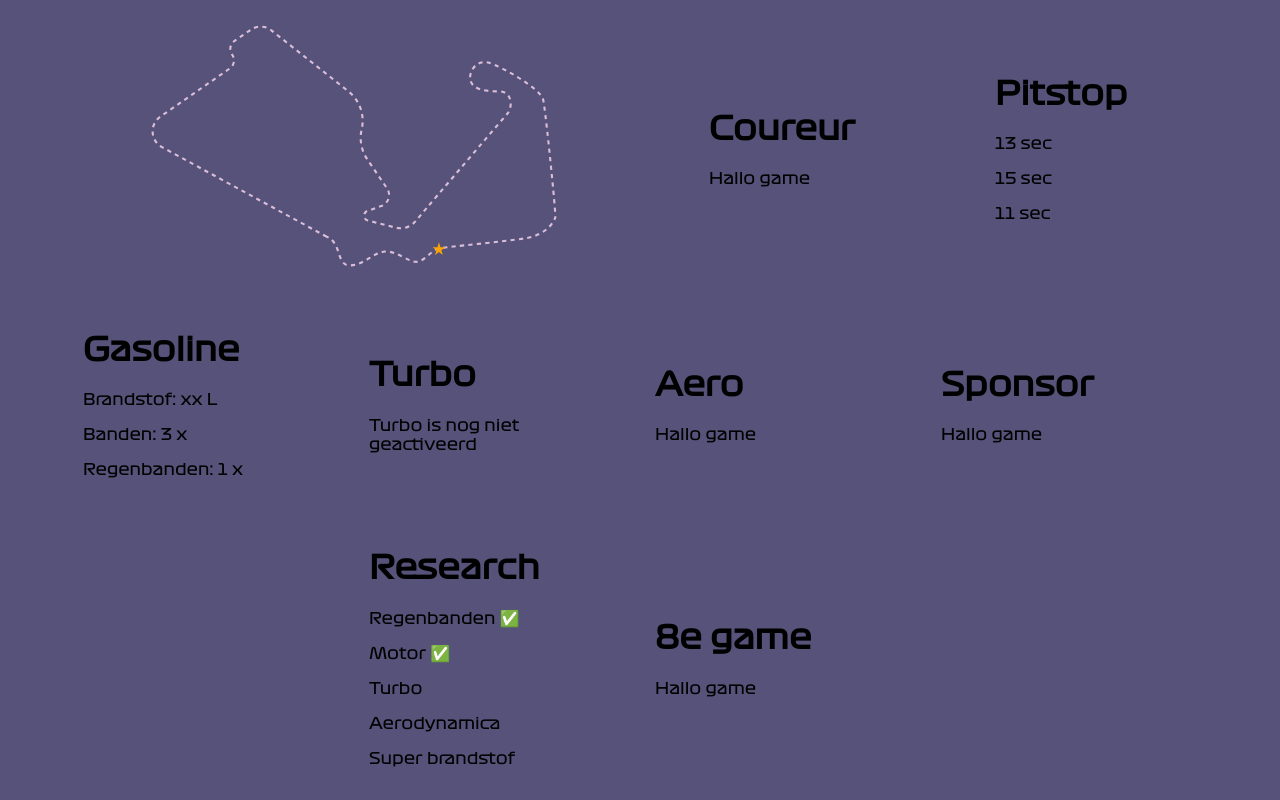
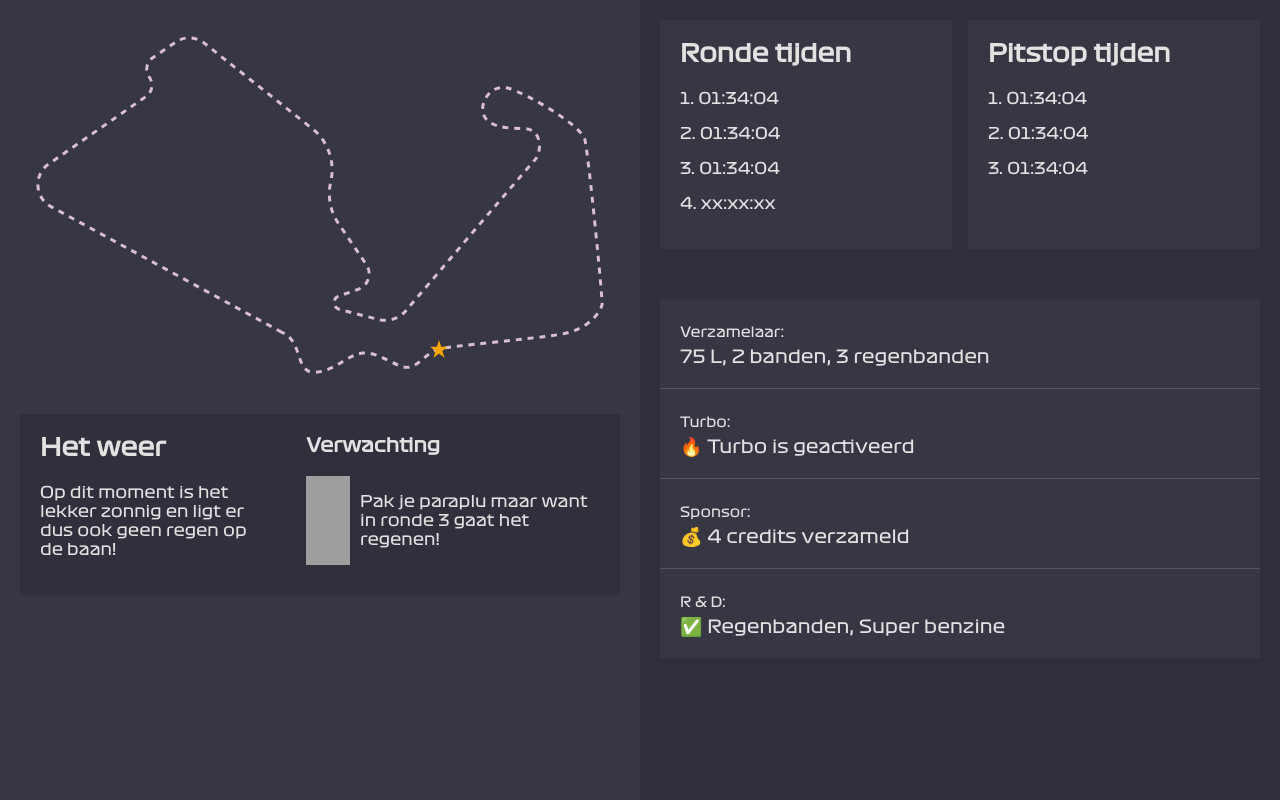
Before and after one commit to perrydrums/kmar-f1, a website: page client/overview/index.html in a window 1280 px wide. Drawn offline with nearby package versions, Linux system fonts and the light colour scheme; grey boxes are pictures that could not be loaded.

Commit message:
feat(Overview) styling for overview

```diff
--- a/client/overview/css/style.css
+++ b/client/overview/css/style.css
@@ -10,35 +10,67 @@
 
 body {
     margin: 0;
-    background: #565279;
+    background-color: #30303d;
     font-family: 'F1';
+    color: #e2e2e2;
+}
+
+h1, h2, h3, h4, h5, h6 {
+    margin-top: 0;
 }
 
 .container {
-    /*background-color: grey;*/
     display: flex;
     flex-wrap: wrap;
-    height: 100vh;
-    position: relative;
+    height: 100%;
+    position: absolute;
     width: 100%;
-    justify-content: center;
-    align-items: center;
+    /*justify-content: center;*/
+    /*align-items: center;*/
 }
 
-.game-container {
-    padding: 15px;
-    width: 20%;
+.leftContainer {
+    width: 50%;
+    /*margin: 10px;*/
+    background-color: #373744;
+}
+
+.leftTextContainer {
+    /*padding: 20px;*/
+    /*background-color: #373744;*/
+    margin: 20px;
+    display: flex;
+}
+
+.leftCurrentWeather {
+    /*border-bottom: 1px solid rgba(255, 255, 255, 0.15);*/
+    /*margin-bottom: 16px;*/
+    background-color: #30303d;
+    padding: 20px;
+}
+
+.leftForecast {
+    background-color: #30303d;
+    padding: 20px;
+}
+
+.leftForecastInner {
+    display: flex;
+}
+
+.leftForecast p {
+    margin-left: 10px;
 }
 
 .outerWrapper {
-    width: 50%;
-    height: 250px;
+    /*width: 50%;*/
+    /*height: 250px;*/
     position: relative;
-    padding: 20px;
+    /*padding: 20px;*/
+    margin: 30px;
 }
 
 .outerWrapper svg {
-    /*position: absolute;*/
     width: 100%;
     height: 100%;
 }
@@ -53,3 +85,59 @@ body {
 .outerWrapper svg polygon {
     fill:orange;
 }
+
+.rightContainer {
+    width: 50%;
+    height: 100%;
+    position: relative;
+}
+
+.rightTopContainer {
+    display: flex;
+    flex-wrap: wrap;
+    position: relative;
+    /*height: 50%;*/
+    margin: 20px;
+    margin-bottom: 50px;
+    justify-content: space-between;
+}
+
+.gameContainer {
+    padding: 20px;
+    background-color: #373744;
+    /*margin: 10px;*/
+    width: 42%;
+}
+
+.rightGameList {
+    /*height: 50%;*/
+    display: flex;
+    justify-content: center;
+    align-content: center;
+    margin: 20px;
+    position: relative;
+    /*width: 100%;*/
+}
+
+.listContainer {
+    width: 100%;
+}
+
+.gameListItem {
+    padding: 20px;
+    background-color: #373744;
+    border-bottom: 1px solid rgba(255, 255, 255, 0.15);
+}
+
+.gameListItem:last-child {
+    border-bottom: 0;
+}
+
+.gameListItem p {
+    margin: 5px 0;
+    font-size: 14px;
+}
+
+.gameListItem span {
+    font-size: 18px;
+}
--- a/client/overview/index.html
+++ b/client/overview/index.html
@@ -11,60 +11,56 @@
 <body>
 
     <div class="container">
+        <div class="leftContainer">
         <div class="outerWrapper" id="outerWrapper">
             <svg xmlns="http://www.w3.org/2000/svg" viewBox="0 0 980.96 592.33"><title>track</title><path d="M426,511.29,35.46,298.75c-27.73-15.09-29.83-54.1-3.89-72.09L196.12,112.54a23.33,23.33,0,0,0,5.65-32.78h0a23.33,23.33,0,0,1,5.81-32.89L246.45,20.4a40.78,40.78,0,0,1,48.28,1.74L477.27,166.76a88.93,88.93,0,0,1,31.37,89.95h0a89.44,89.44,0,0,0,13.09,70.6l47.17,69.48a27.73,27.73,0,0,1-13.81,41.75L522.24,450c-11.08,3.87-10.41,19.75,1,22.67l65.87,16.92a46.15,46.15,0,0,0,46.62-14.78c53.66-63,205.14-240.78,217.06-253.7,14.51-15.72,13.3-54.4-18.14-54.4s-60.45-3.63-67.7-24.18C760.05,123.13,779,89.35,810.43,99s122.11,61.66,128.15,87,30.22,269.6,29,278.06-18.14,42.31-71.33,50.78-181.35,19.34-203.11,24.18-33.85,29-53.19,31.43-48.36-26.6-76.17-24.18S515.44,577.78,481.59,579,462.24,525.79,426,511.29Z" fill="none" stroke="#738c96" stroke-miterlimit="10" stroke-width="26.64"/>
                 <polygon points="15,0 18.541,11.459 30,11.459 20.729,18.541 24.271,30 15,22.918 5.729,30 9.271,18.541 0,11.459 11.459,11.459 	"/>
             </svg>
+        </div>
+            <div class="leftTextContainer">
+                <div class="leftCurrentWeather">
+                    <h2>Het weer</h2>
+                    <p>Op dit moment is het lekker zonnig en ligt er dus ook geen regen op de baan! </p>
+                </div>
 
+                <div class="leftForecast">
+                    <h3>Verwachting</h3>
+                     <div class="leftForecastInner">
+                        <img src="https://cdn0.iconfinder.com/data/icons/ecology-111/1022/clouds-512.png" width="15%" />
+                        <p>Pak je paraplu maar want in ronde 3 gaat het regenen! </p>
+                    </div>
+                </div>
+            </div>
         </div>
 
-        <div class="game-container">
-            <h1>Coureur</h1>
-            <p>Hallo game</p>
+        <div class="rightContainer">
+            <div class="rightTopContainer">
+                <div class="gameContainer">
+                    <h2>Ronde tijden</h2>
+                    <p>1. 01:34:04</p>
+                    <p>2. 01:34:04</p>
+                    <p>3. 01:34:04</p>
+                    <p>4. xx:xx:xx</p>
+                </div>
+                <div class="gameContainer">
+                    <h2>Pitstop tijden</h2>
+                    <p>1. 01:34:04</p>
+                    <p>2. 01:34:04</p>
+                    <p>3. 01:34:04</p>
+                </div>
+            </div>
+
+            <div class="rightGameList">
+                <div class="listContainer">
+                    <div class="gameListItem"><p>Verzamelaar: </p><span>75 L, 2 banden, 3 regenbanden</span></div>
+                    <div class="gameListItem"><p>Turbo: </p><span>🔥 Turbo is geactiveerd</span></div>
+                    <div class="gameListItem"><p>Sponsor: </p><span>💰 4 credits verzameld</span></div>
+                    <div class="gameListItem"><p>R & D: </p><span>✅ Regenbanden, Super benzine</span></div>
+                </div>
+            </div>
         </div>
 
-        <div class="game-container">
-            <h1>Pitstop</h1>
-            <p>13 sec</p>
-            <p>15 sec</p>
-            <p>11 sec</p>
-        </div>
 
-        <div class="game-container">
-            <h1>Gasoline</h1>
-            <p>Brandstof: xx L</p>
-            <p>Banden: 3 x</p>
-            <p>Regenbanden: 1 x</p>
-        </div>
-
-        <div class="game-container">
-            <h1>Turbo</h1>
-            <p>Turbo is nog niet geactiveerd</p>
-        </div>
-
-        <div class="game-container">
-            <h1>Aero</h1>
-            <p>Hallo game</p>
-        </div>
-
-        <div class="game-container">
-            <h1>Sponsor</h1>
-            <p>Hallo game</p>
-        </div>
-
-        <div class="game-container">
-            <h1>Research</h1>
-            <p>Regenbanden ✅</p>
-            <p>Motor ✅</p>
-            <p>Turbo</p>
-            <p>Aerodynamica</p>
-            <p>Super brandstof</p>
-        </div>
-
-        <div class="game-container">
-            <h1>8e game</h1>
-            <p>Hallo game</p>
-        </div>
     </div>
 
 
@@ -102,7 +98,8 @@
         what direction they should be travelling in */
     if (parseInt(counter,10) === 1) {
       /* we've hit the end! */
-      direction = false;
+      direction = true;
+      counter = 0;
     } else if (parseInt(counter,10) < 0) {
       /* we're back at the start! */
       direction = true;
```
